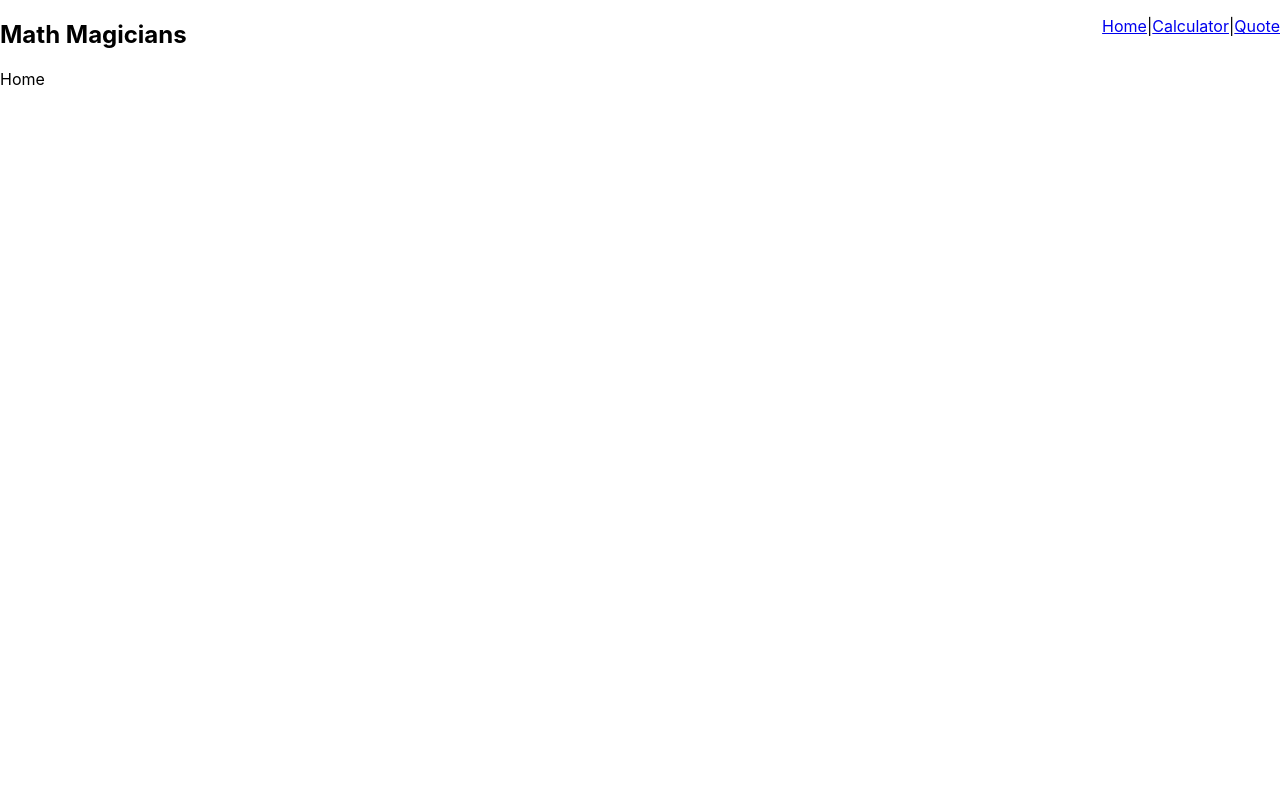
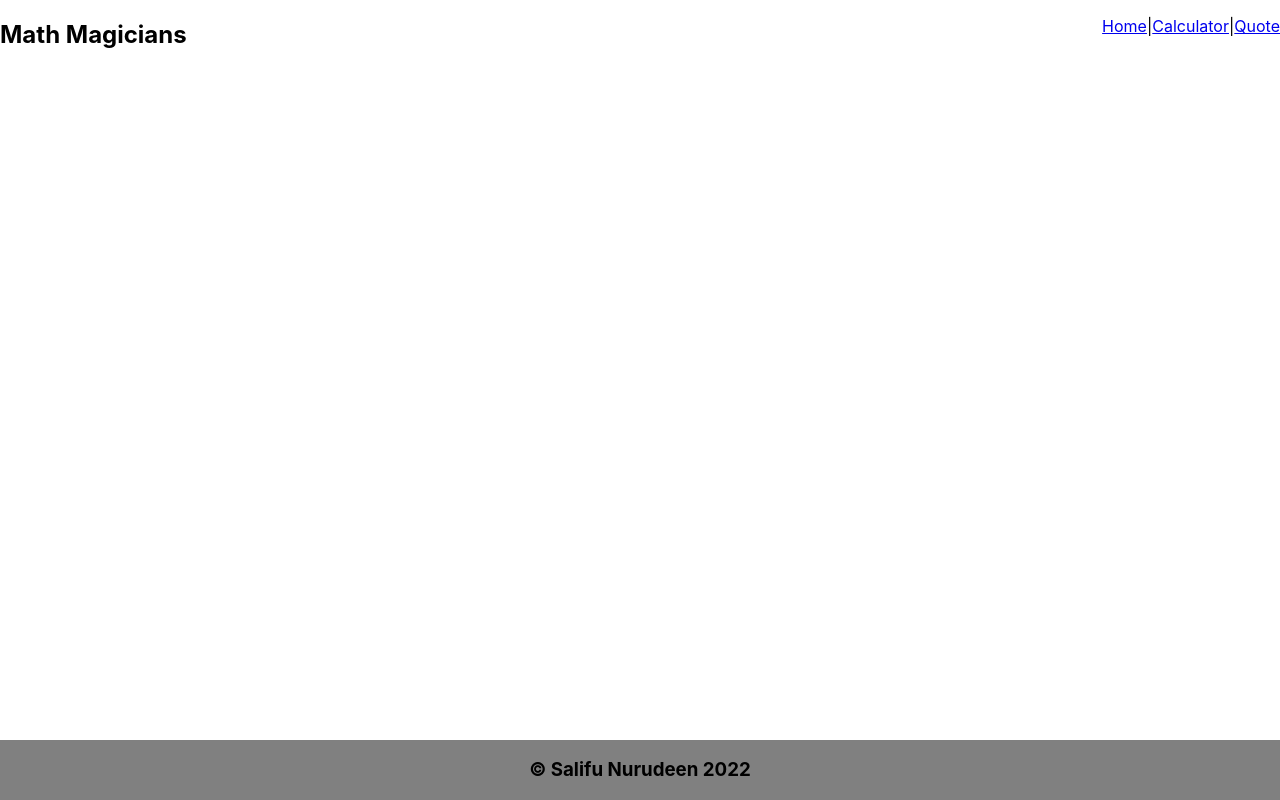
Before and after one commit to Alhajideen/Math-magician, a React (Create React App) app: page / in a window 1280 px wide. Built offline with nearby package versions, Linux system fonts and the light colour scheme.

Commit message:
add footer

```diff
--- a/src/App.js
+++ b/src/App.js
@@ -1,5 +1,6 @@
 import React from 'react';
 import { Routes, Route } from 'react-router-dom';
+import Footer from './components/Footer';
 import Home from './components/Home';
 import Maths from './components/Maths';
 import Nav from './components/Nav';
@@ -15,6 +16,7 @@ function App() {
         <Route path="/quote" element={<Quote />} />
         {/* <Calculator /> */}
       </Routes>
+      <Footer />
     </div>
   );
 }
--- /dev/null
+++ b/src/components/Footer.js
@@ -0,0 +1,13 @@
+import React from 'react';
+
+function Footer() {
+  return (
+    <div>
+      <footer className="footer">
+        <h3>© Salifu Nurudeen 2022</h3>
+      </footer>
+    </div>
+  );
+}
+
+export default Footer;
--- a/src/components/Home.js
+++ b/src/components/Home.js
@@ -1,7 +1,9 @@
 import React from 'react';
 
 function Home() {
-  return <div>Home</div>;
+  return (
+    <div />
+  );
 }
 
 export default Home;
--- a/src/index.css
+++ b/src/index.css
@@ -60,3 +60,11 @@ button {
   list-style: none;
   display: flex;
 }
+
+.footer {
+  position: fixed;
+  bottom: 0;
+  background-color: grey;
+  text-align: center;
+  width: 100%;
+}
```
